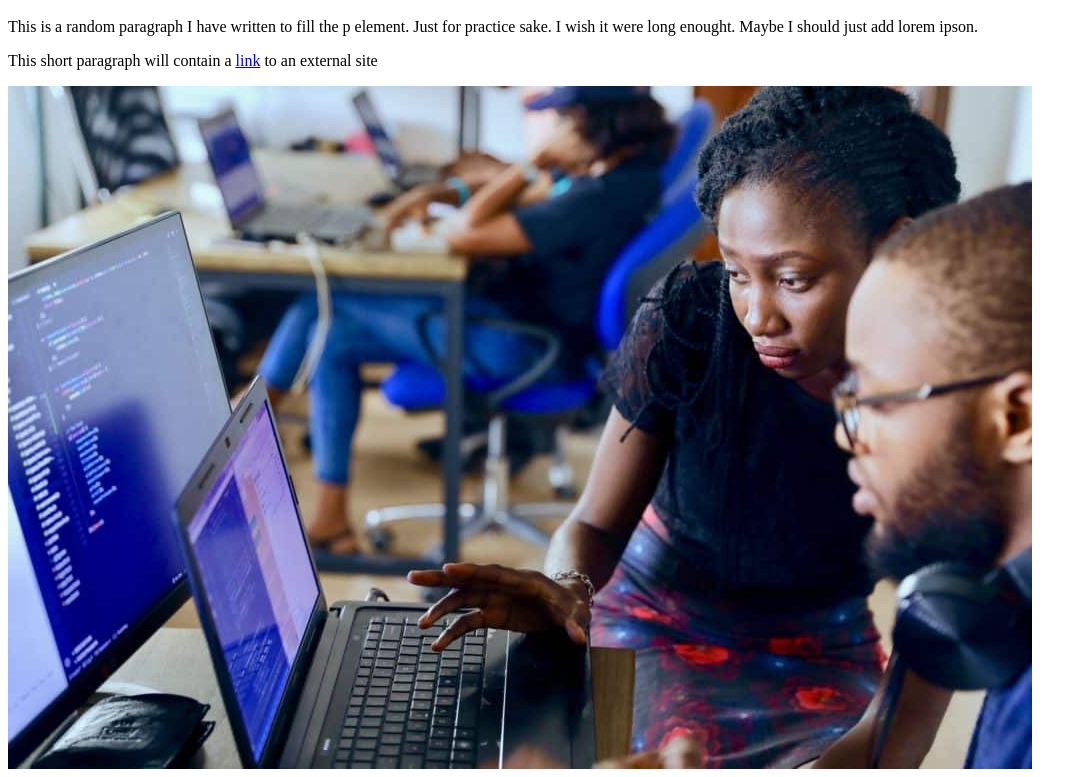
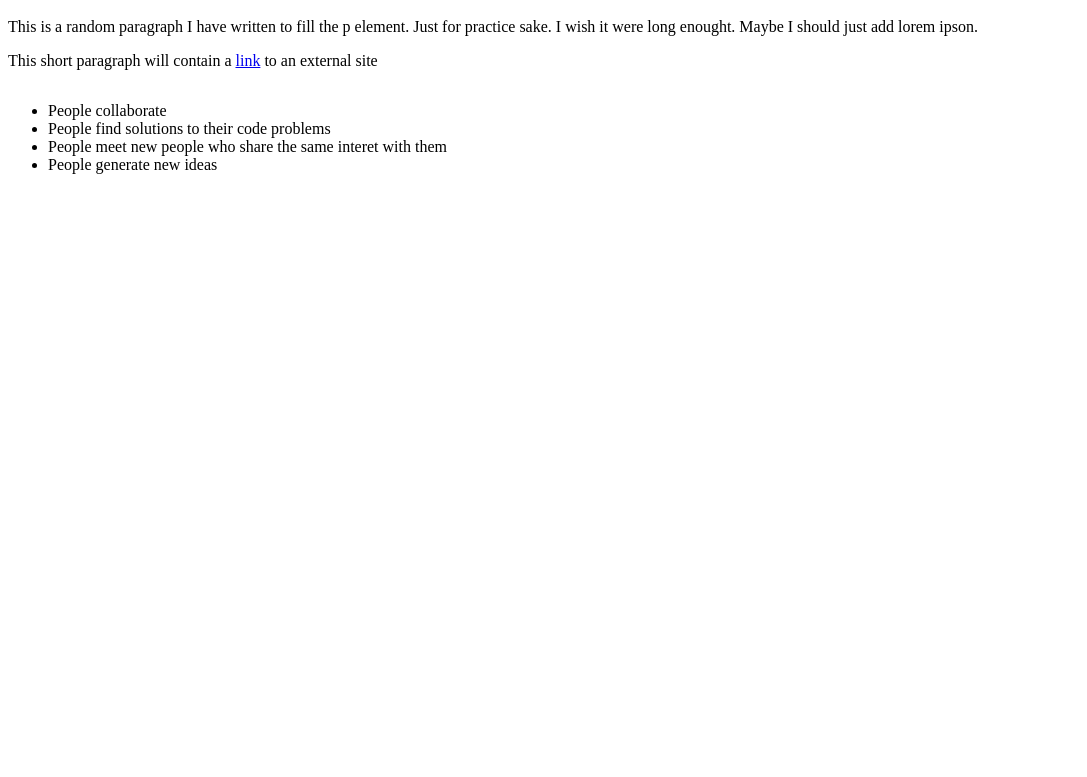
Before and after one commit to samuelaa0245/sam-amoab, a plain HTML site: page index.html in a window 1280 px wide. Shown: the part 48-825 px from the top of the page, without its empty margins (0-1087 px from the left). After the commit the page ends 800 px from the top, so only its background shows below. Drawn offline with Linux system fonts and the light colour scheme.

Commit message:
changed img

```diff
--- a/index.html
+++ b/index.html
@@ -9,5 +9,11 @@
     <p>This is a random paragraph I have written to fill the p element. Just for practice sake. I wish it were long enought. Maybe I should just add lorem ipson. </p>
     <p>This short paragraph will contain a <a href="#">link</a> to an external site</p>
     <img src="Coding-Bootcamps.jpeg" alt="">
+    <ul>
+        <li>People collaborate</li>
+        <li>People find solutions to their code problems</li>
+        <li>People meet new people who share the same interet with them</li>
+        <li>People generate new ideas</li>
+    </ul>
 </body>
 </html>
```
Also changed, not shown: Boot-campp.jpg (added), Coding-Bootcamps.jpeg (deleted).
